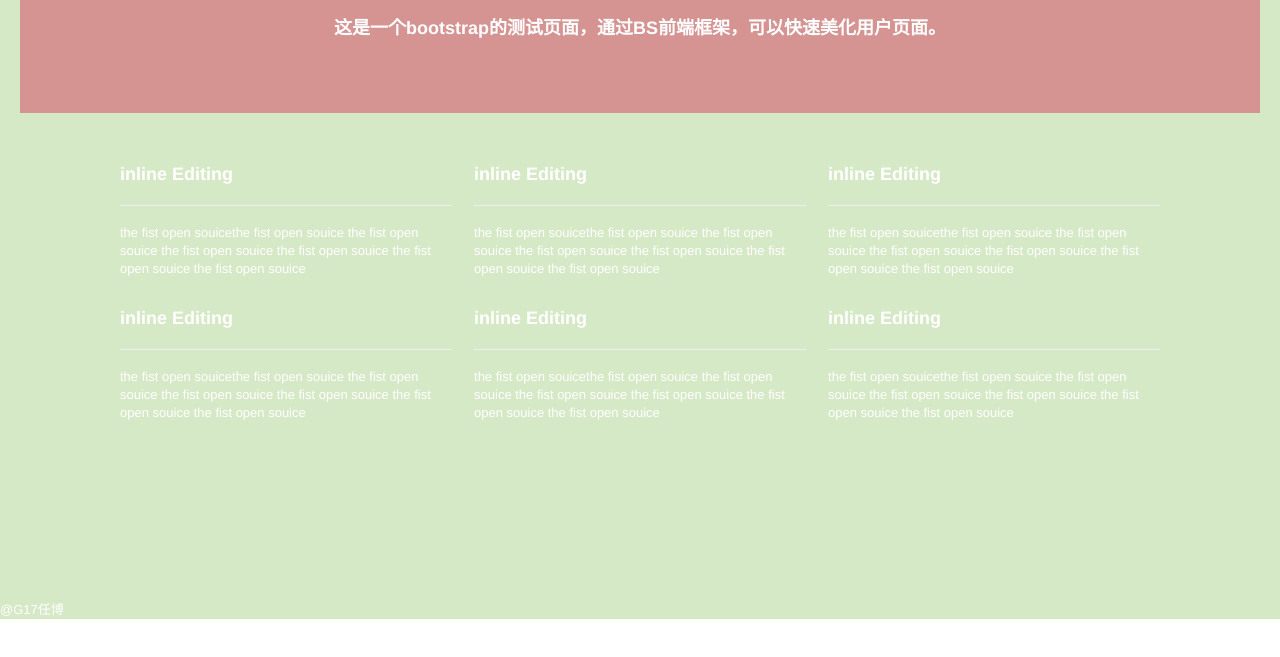
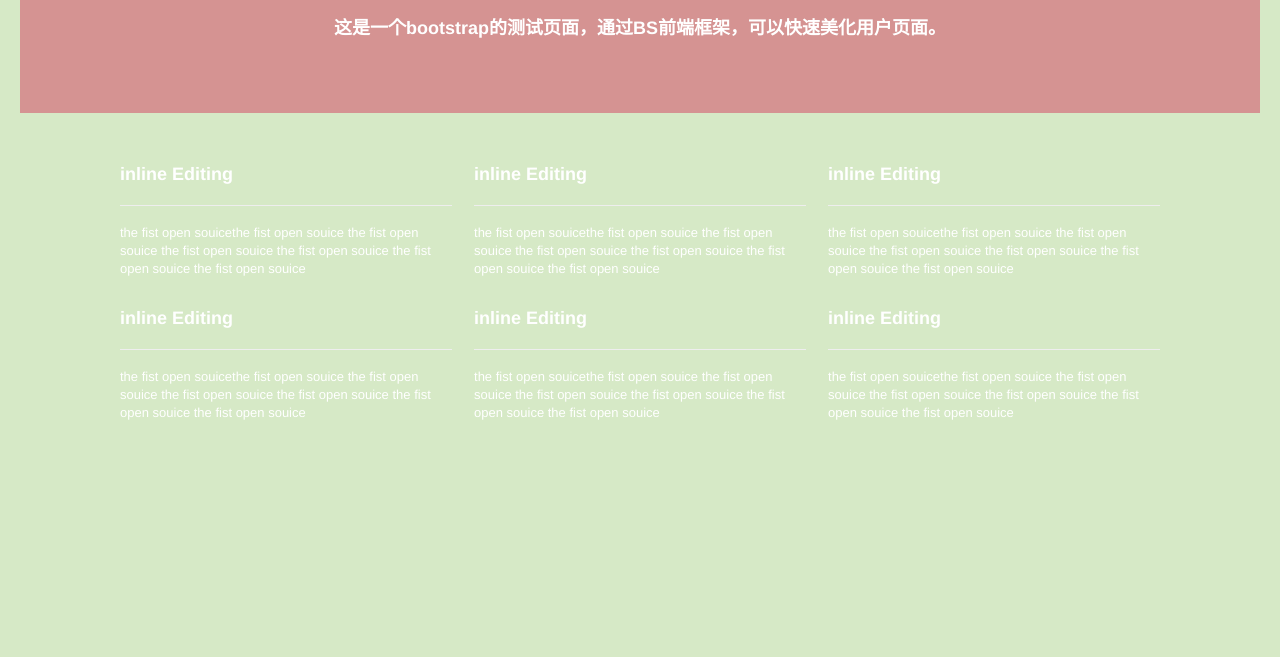
Before and after one commit to renbo2333/REN.io, a plain HTML site: page index.html in a window 1280 px wide. Shown: the part 135-792 px from the top of the page. Drawn offline with Linux system fonts and the light colour scheme.

Commit message:
Update index.html

```diff
--- a/index.html
+++ b/index.html
@@ -5,9 +5,12 @@
 		<title></title>
 		<link href="css/bootstrap.css" rel="stylesheet" />
 		<style type="text/css">
+			body{
+				background-color: #D6E9C6;
+			}
 			#hb{
 				padding-top: 30px;
-				background-color: #D6E9C6;
+
 				color: white;
 				width: 100%;
 			}
@@ -97,8 +100,5 @@
 			</div>
 		</div>
 		</div>
-	<footer>
-        <p>  @G17任博   </p>
-    </footer>
 	</body>
 </html>
```
